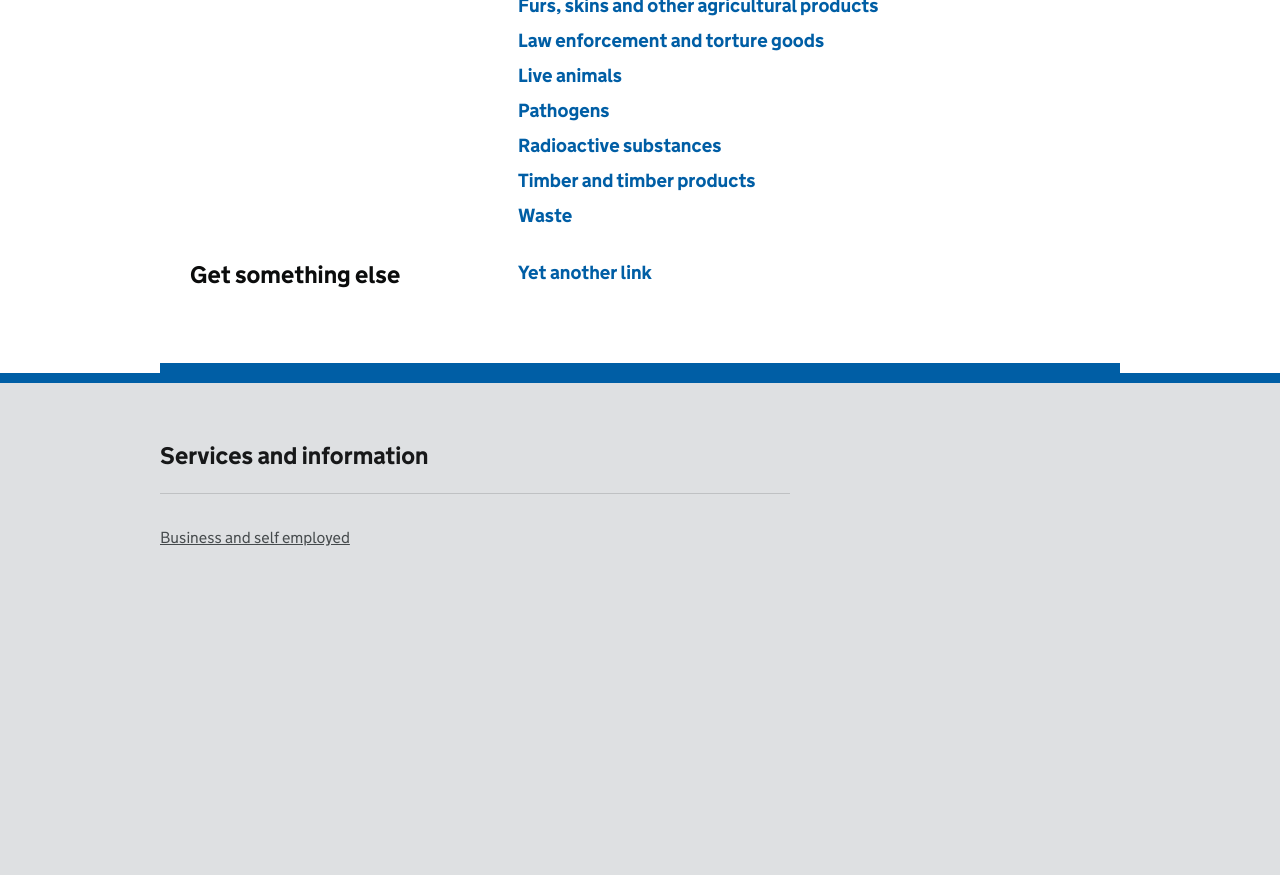
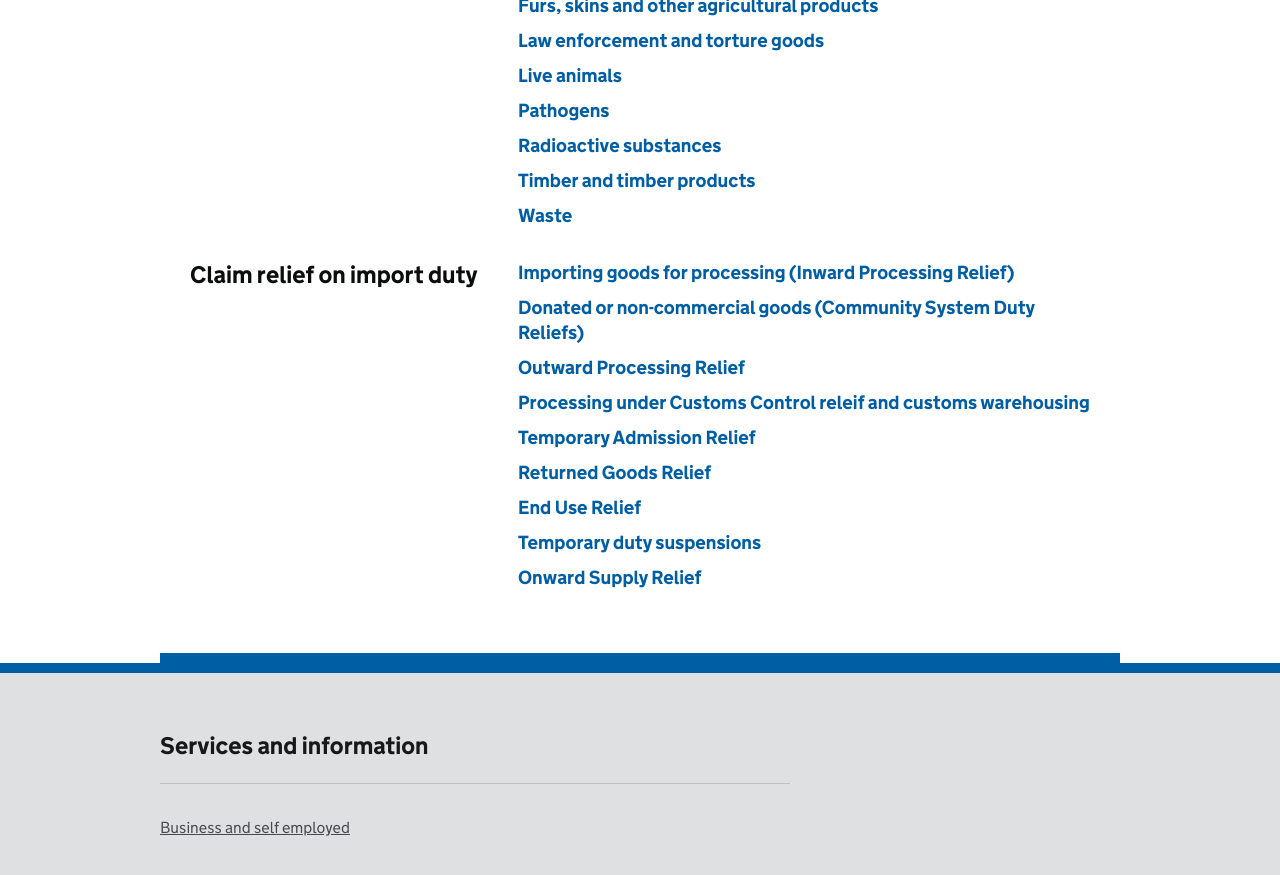
Before and after one commit to alphagov/govuk-import-export-prototype, a Jekyll site: the page built from topic/business-and-self-employed/importing.html, in a window 1280 px wide and 900 px high, scrolled down 550 px. Shown: the top 875 px of the window. Built offline with Jekyll 4.4.1, drawn with Linux system fonts in a browser that asks for light colours; before the commit the page ends 1189 px from its top, so only the background shows below that.

Commit message:
Update importing.html

```diff
--- a/topic/business-and-self-employed/importing.html
+++ b/topic/business-and-self-employed/importing.html
@@ -36,8 +36,25 @@ index_lists:
        url: '/guidance/get-a-licence-to-import-timber-and-timber-products.html'
      - name: Waste
        url: '/guidance/get-a-licence-to-import-waste.html'
- - title: Get something else
+ - title: Claim relief on import duty
    links:
-     - name: Yet another link
-       url: '/'
+     - name: Importing goods for processing (Inward Processing Relief)
+       url: '/guide/duty-relief-import-goods-processing/overview.html'
+     - name: Donated or non-commercial goods (Community System Duty Reliefs)
+       url: '/guide/relief-on-donated-noncommercial-goods/who-can-claim-relief.html'
+     - name: Outward Processing Relief
+       url: '/guide/outward-processing-relief/overview.html'
+     - name: Processing under Customs Control releif and customs warehousing
+       url: '/guide/processing-under-customs-control-relief-customs-warehousing/overview.html'
+     - name: Temporary Admission Relief
+       url: '/guide/temporary-admission-relief/overview.html'
+     - name: Returned Goods Relief
+       url: '/guide/returned-goods-relief/overview.html'
+     - name: End Use Relief
+       url: '/guide/end-use-relief/overview.html'
+     - name: Temporary duty suspensions
+       url: '/guide/temporary-duty-suspensions/overview.html'
+     - name: Onward Supply Relief
+       url: '/guide/onward-supply-relief/overview.html'
+
 ---
```
